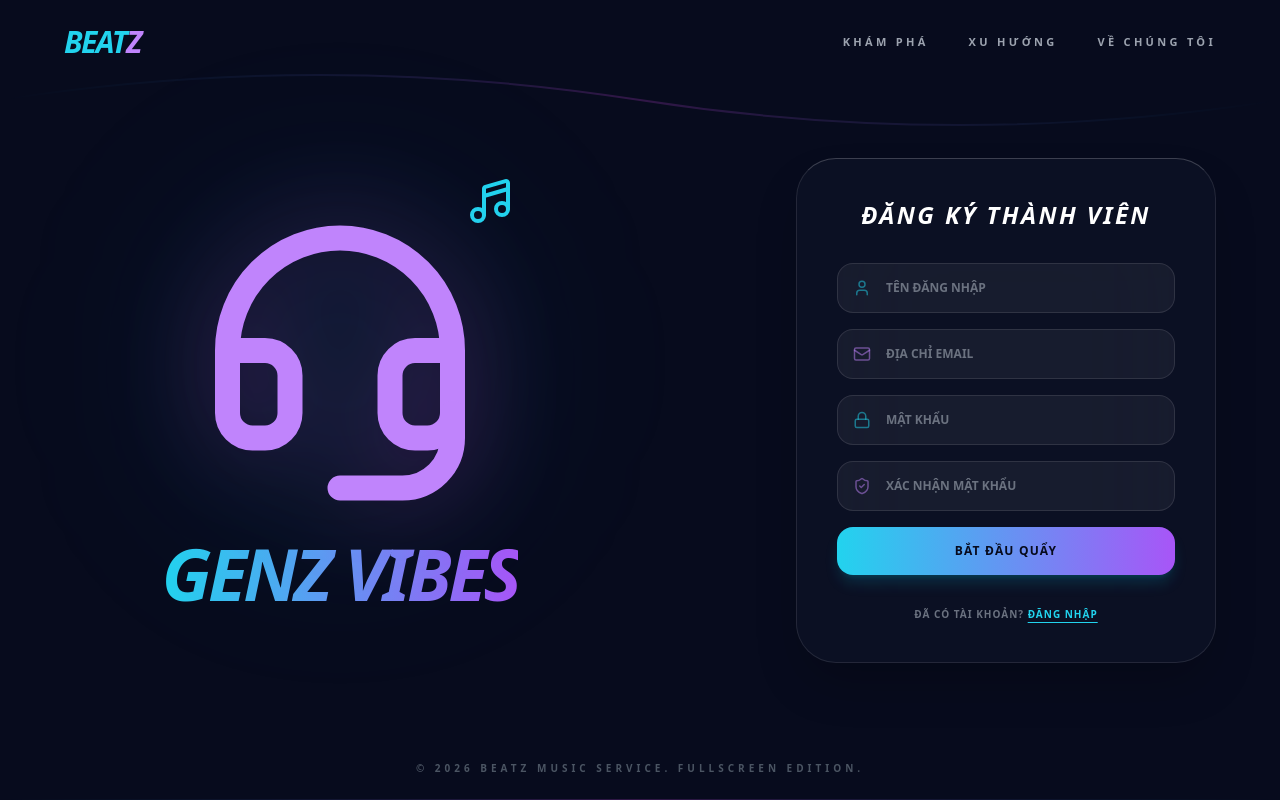
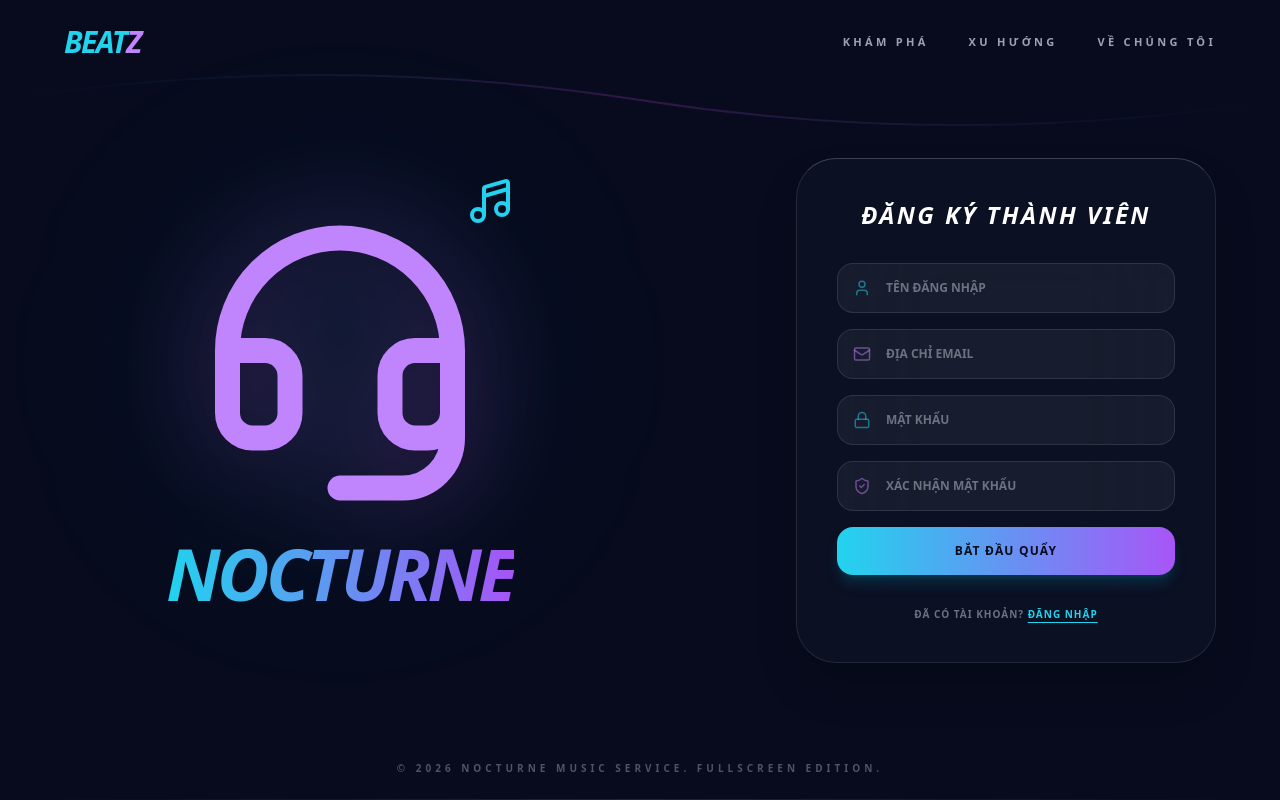
Before and after one commit to vinzenc/MusicClient, a React (Vite) app: page /register in a window 1280 px wide. Built offline with nearby package versions, Linux system fonts and the light colour scheme; no server answers.

Commit message:
SỬA TÊN APP

```diff
--- a/index.html
+++ b/index.html
@@ -4,7 +4,7 @@
 <head>
   <meta charset="UTF-8" />
   <meta name="viewport" content="width=device-width, initial-scale=1.0" />
-  <title>BEATZ - Music Client</title>
+  <title>NOCTURNE - Music Client</title>
 
   <script src="https://cdn.tailwindcss.com"></script>
 
--- a/src/components/Register.jsx
+++ b/src/components/Register.jsx
@@ -43,7 +43,7 @@ const Register = () => {
                             <div className="absolute -top-6 -right-6 animate-bounce text-cyan-400"><Music4 size={48} /></div>
                         </div>
                         <h2 className="text-7xl font-black italic bg-gradient-to-r from-cyan-400 to-purple-500 bg-clip-text text-transparent mt-6 tracking-tighter">
-                            GENZ VIBES
+                            NOCTURNE
                         </h2>
                     </div>
 
@@ -85,7 +85,7 @@ const Register = () => {
 
             {/* 4. Footer */}
             <footer className="py-6 text-center text-[10px] font-bold text-gray-600 tracking-[0.4em] relative z-10 uppercase">
-                &copy; 2026 BEATZ MUSIC SERVICE. FULLSCREEN EDITION.
+                &copy; 2026 NOCTURNE MUSIC SERVICE. FULLSCREEN EDITION.
             </footer>
         </div>
     );
```
